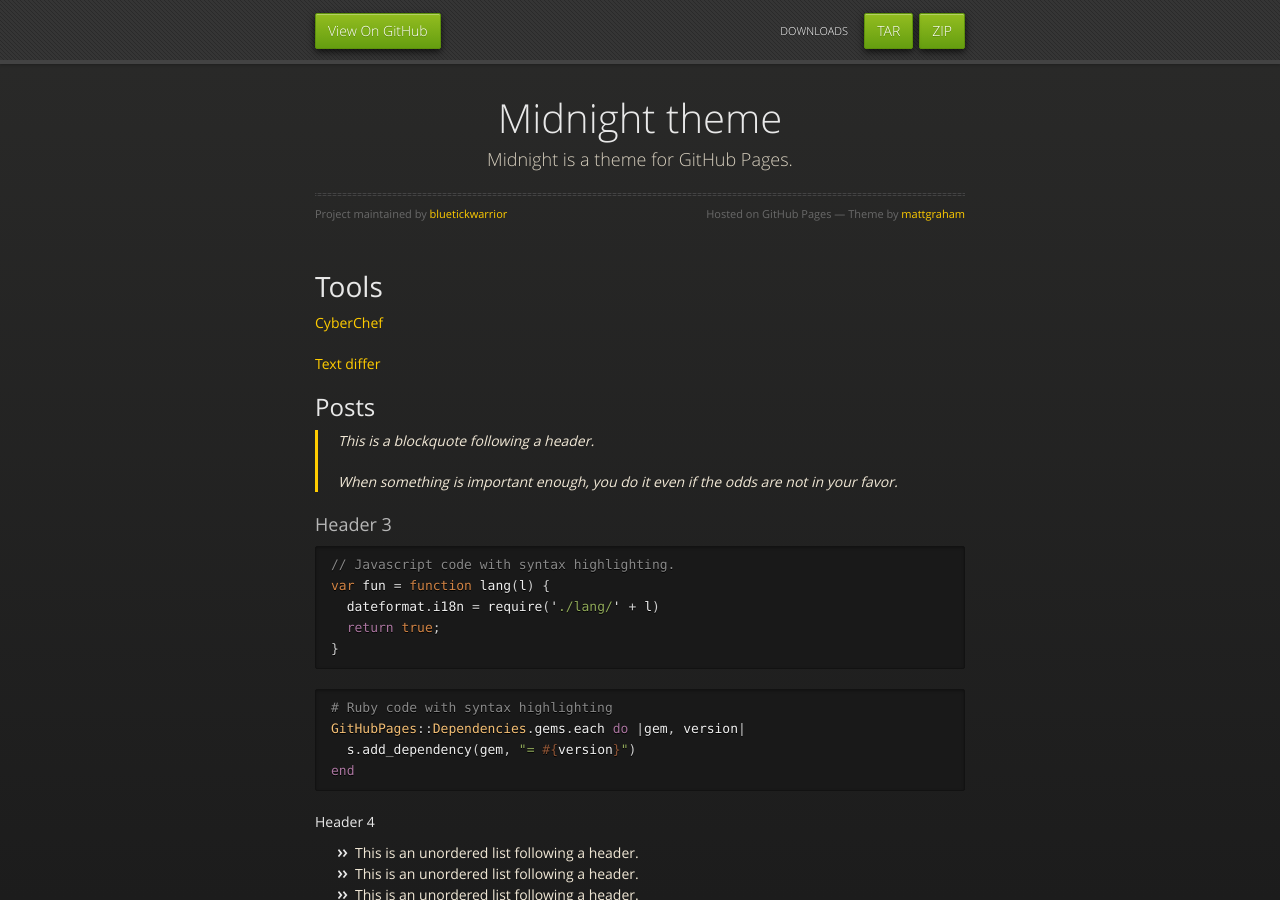
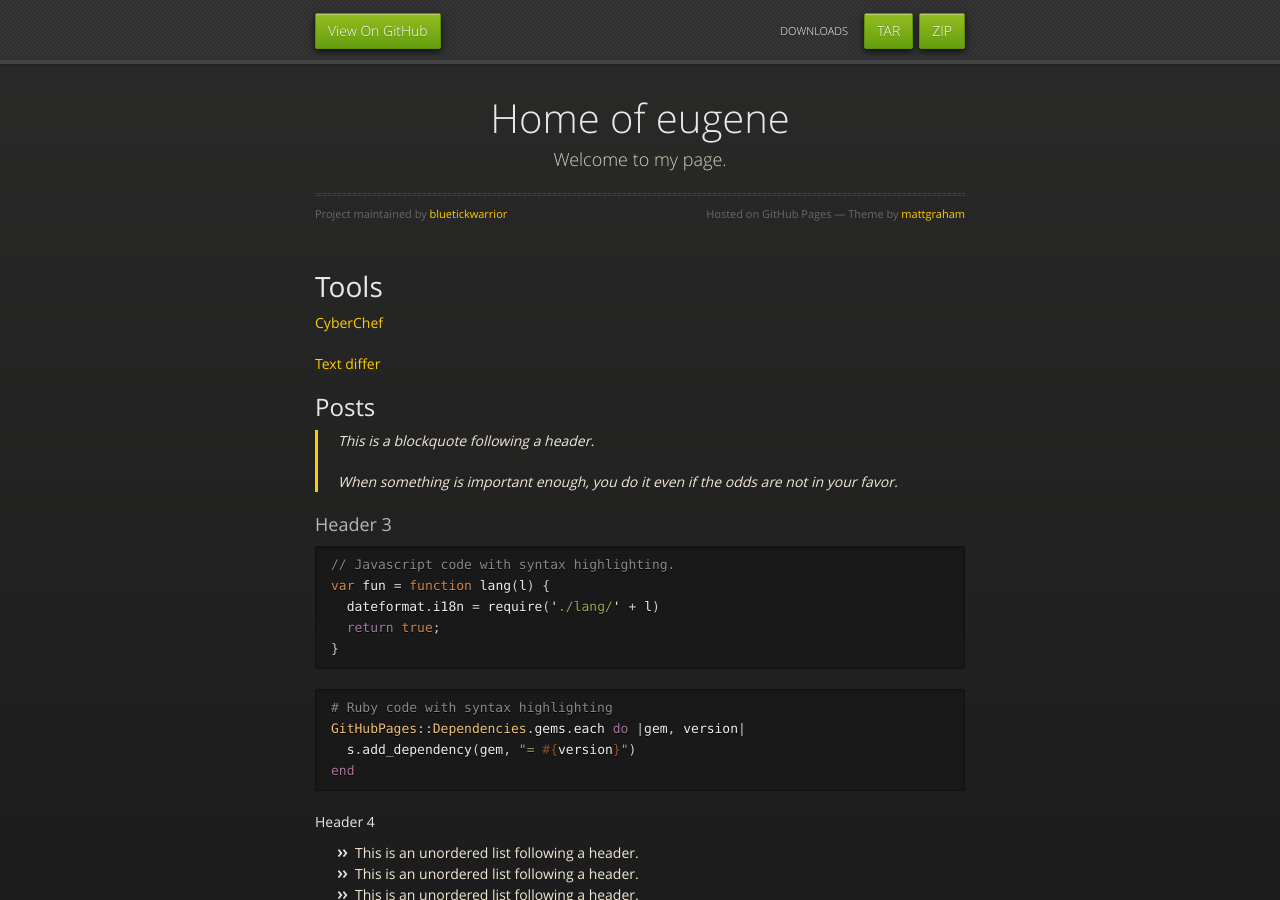
Before and after one commit to bluetickwarrior/bluetickwarrior.github.io, a Jekyll site: the page built from index.md, in a window 1280 px wide and 900 px high. Built offline with Jekyll 4.4.1, drawn with Linux system fonts in a browser that asks for light colours; our own code applies the rules of GitHub Pages for plain Markdown files.

Commit message:
Update _config.yml

```diff
--- a/_config.yml
+++ b/_config.yml
@@ -1,5 +1,5 @@
-title: Midnight theme
-description: Midnight is a theme for GitHub Pages.
+title: Home of eugene
+description: Welcome to my page.
 show_downloads: true
 google_analytics:
 theme: jekyll-theme-midnight
```
